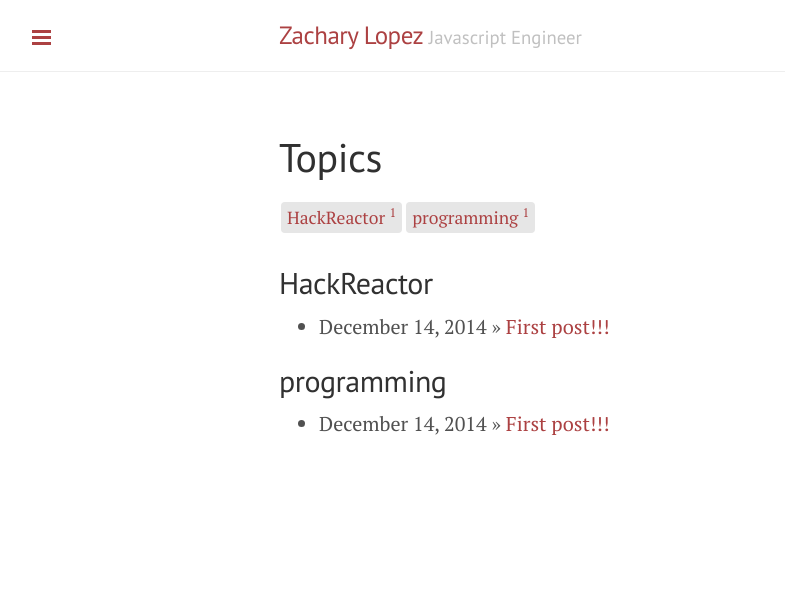
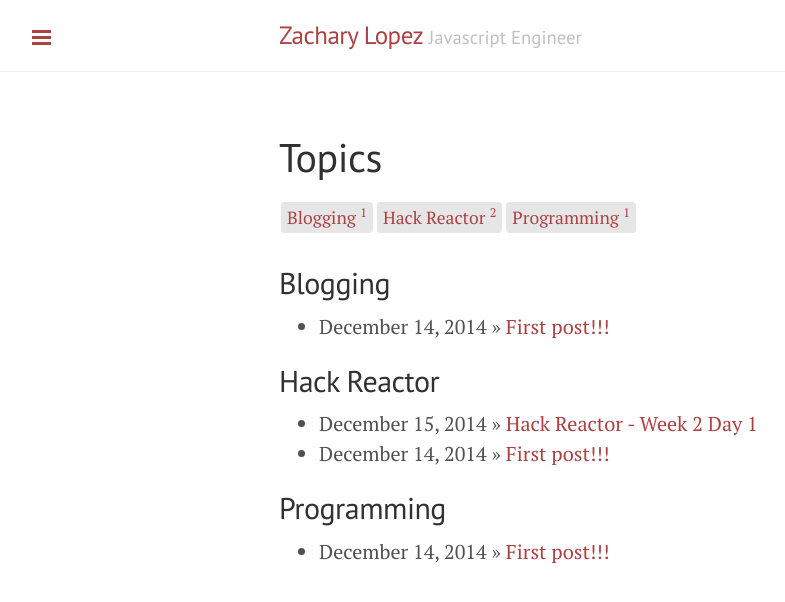
Before and after one commit to zdlopez/zdlopez.github.io, a Jekyll site: the page built from Topics.md, in a window 1280 px wide. Shown: the top 602 px of the page, without its empty margins (1-786 px from the left). Built offline with Jekyll 4.4.1, drawn with Linux system fonts in a browser that asks for light colours; Markdown is read by kramdown in place of the engine named in the settings.

```diff
--- a/_layouts/post.html
+++ b/_layouts/post.html
@@ -9,7 +9,7 @@ layout: default
   {% include twitter_plug.html %}
 </div>
 <div class="tags">
-  <p class="entry-tags">{% for tag in page.tags %}<a href="{{ site.url }}/tags.html#{{ tag | cgi_escape }}" title="Pages tagged {{ tag }}" rel="tag">{{ tag }}</a>{% unless forloop.last %} &bull; {% endunless %}{% endfor %}</p>
+  <p class="entry-tags">{% for tag in page.tags %}<a href="{{ site.url }}/topics.html#{{ tag | cgi_escape }}" title="Pages tagged {{ tag }}" rel="tag">{{ tag }}</a>{% unless forloop.last %} &bull; {% endunless %}{% endfor %}</p>
 </div>
 
 <div class="related">
--- a/_posts/2014-12-14-first-post.md
+++ b/_posts/2014-12-14-first-post.md
@@ -1,7 +1,7 @@
 ---
 layout: post
 title: First post!!!
-tags: [HackReactor, programming]
+tags: [Hack Reactor, Programming, Blogging]
 ---
 
 Hey all, welcome to my blog.  I'll be writing about things that interest me, but in particular I will be focusing on programming.
--- a/_posts/2014-12-15-HR-Week2-Day1.md
+++ b/_posts/2014-12-15-HR-Week2-Day1.md
@@ -1,6 +1,7 @@
 ---
 layout: post
 title: Hack Reactor - Week 2 Day 1
+tags: [Hack Reactor]
 ---
 
 Week 2 has begun.  The energy still remains high throughout the cohort.
--- a/tags/HackReactor.md
+++ /dev/null
@@ -1,5 +0,0 @@
----
-layout: blog_by_tag
-tag: HackReactor
-permalink: HackReactor/
----
```
Also changed, not shown: _data/tag.yml (deleted, +0 -8 lines), _layouts/blog_by_tag.html (deleted, +0 -14 lines), tags/github-pages.md (deleted, +0 -5 lines), tags/jQuery.md (deleted, +0 -5 lines), tags/programming.md (deleted, +0 -5 lines).
